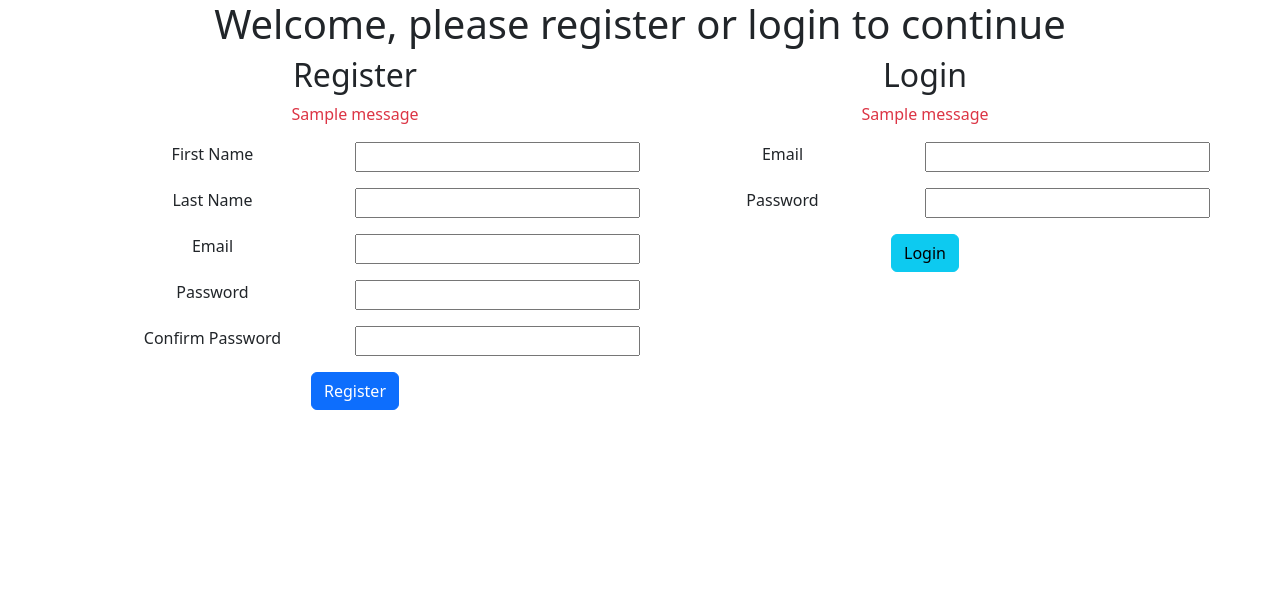
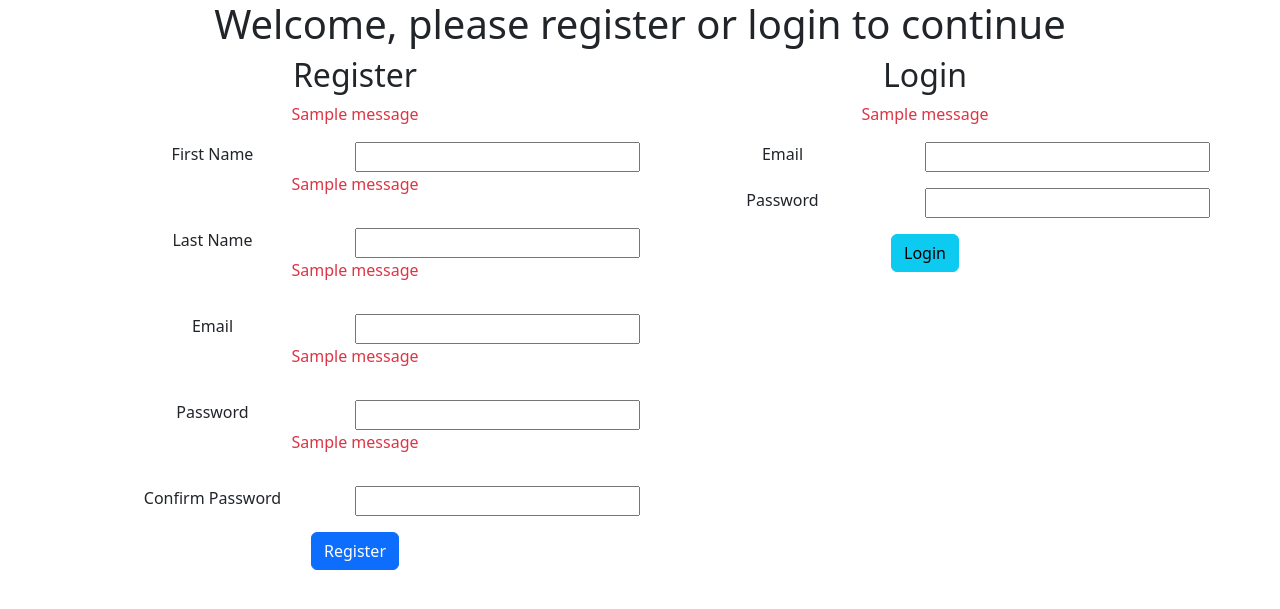
Before and after one commit to SpencerRauch/bookstore_prod, a Flask app: page / in a window 1280 px wide. Shown: the top 609 px of the page. Run offline with Flask 3, Linux system fonts and the light colour scheme; tables that the repository leaves empty or names only in its code hold one stand-in row (values such as "Sample post"); one stand-in notice (Sample message) is shown.

Commit message:
registeration error message categories

```diff
--- a/flask_app/controllers/employee_controller.py
+++ b/flask_app/controllers/employee_controller.py
@@ -5,10 +5,12 @@ from flask_bcrypt import Bcrypt
 
 bcrypt = Bcrypt(app)
 
+#! Home Page
 @app.route('/')
 def index():
     return render_template('index.html')
 
+#! Register Logic
 @app.route('/employees/register', methods=['post'])
 def register_employee():
     if not Employee.valid_register(request.form):
@@ -24,6 +26,7 @@ def register_employee():
     session['employee_id'] = employee_id
     return redirect('/dashboard')
 
+#! Login Logic
 @app.route('/employees/login',methods=['post'])
 def login_employee():
     potential_employee = Employee.get_by_email(request.form)
@@ -37,12 +40,14 @@ def login_employee():
     session['employee_id'] = potential_employee.id
     return redirect('/dashboard')
 
+#! Logout Logic
 @app.route('/employees/logout')
 def logout():
     del session['employee_id']
     # session.clear()
     return redirect('/')
 
+#! Employee Dashboard Route
 @app.route('/dashboard')
 def dashboard():
     if 'employee_id' not in session:
--- a/flask_app/templates/index.html
+++ b/flask_app/templates/index.html
@@ -19,18 +19,30 @@
                     <div class="mb-3 row">
                         <label for="first_name" class="col-6">First Name</label>
                         <input class="col-6" type="text" name="first_name" id="first_name">
+                        {% for message in get_flashed_messages(category_filter=['reg_first_name'])  %}
+                        <p class="text-danger">{{message}}</p>
+                        {% endfor %}
                     </div>
                     <div class="mb-3 row">
                         <label for="last_name" class="col-6">Last Name</label>
                         <input class="col-6" type="text" name="last_name" id="last_name">
+                        {% for message in get_flashed_messages(category_filter=['reg_last_name'])  %}
+                        <p class="text-danger">{{message}}</p>
+                        {% endfor %}
                     </div>
                     <div class="mb-3 row">
                         <label for="email" class="col-6">Email</label>
                         <input class="col-6" type="text" name="email" id="email">
+                        {% for message in get_flashed_messages(category_filter=['reg_email'])  %}
+                        <p class="text-danger">{{message}}</p>
+                        {% endfor %}
                     </div>
                     <div class="mb-3 row">
                         <label for="password" class="col-6">Password</label>
                         <input class="col-6" type="password" name="password" id="password">
+                        {% for message in get_flashed_messages(category_filter=['reg_password'])  %}
+                        <p class="text-danger">{{message}}</p>
+                        {% endfor %}
                     </div>
                     <div class="mb-3 row">
                         <label for="confirm_pass" class="col-6">Confirm Password</label>
```
Also changed, not shown: flask_app/models/employee_model.py (+9 -30 lines).
